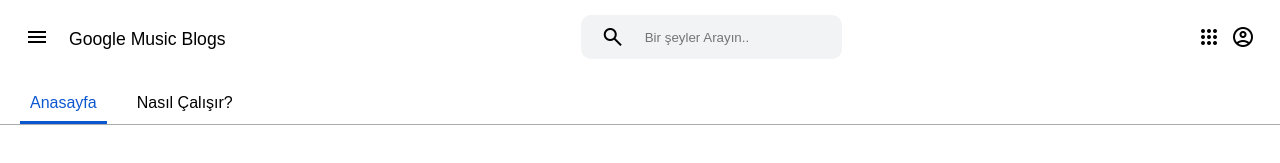
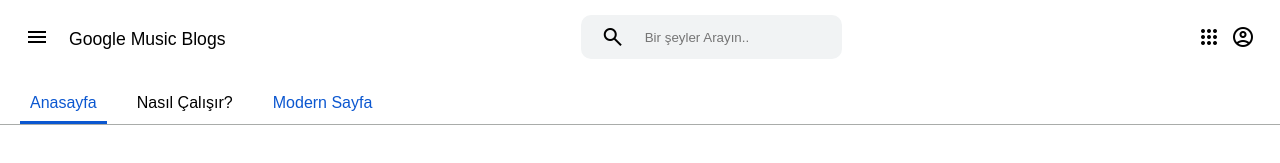
Before and after one commit to 567-art/ahmethocamuziksunum, a plain HTML site: page index.html in a window 1280 px wide. Shown: the top 163 px of the page. Drawn offline with nearby package versions, Linux system fonts and the light colour scheme; a web font is replaced by a local one.

Commit message:
Update index.html

```diff
--- a/index.html
+++ b/index.html
@@ -51,6 +51,7 @@
         <ul>
             <li><a href="" class="active">Anasayfa</a></li>
             <li><a href="nasıl yapılır/nasil-yapilir.html" class="normal">Nasıl Çalışır?</a></li>
+            <li><a href="modern/index.html">Modern Sayfa</a></li>
         </ul>
     </div>
     <div class="body-container">
```
